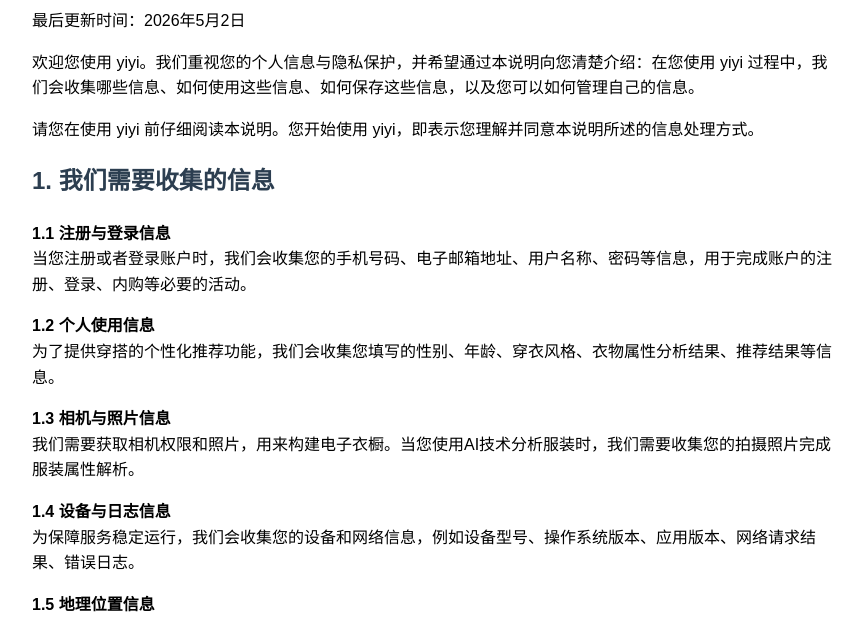
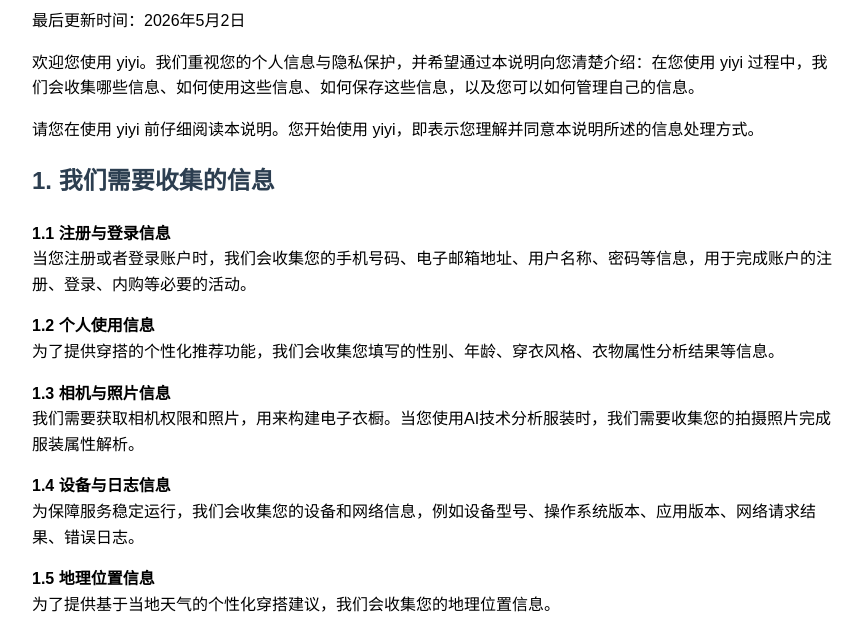
Before and after one commit to LenBlack/yiyi-privacy-policy, a plain HTML site: page index.html in a window 1280 px wide. Shown: the part 146-766 px from the top of the page, without its empty margins (208-1071 px from the left). Drawn offline with Linux system fonts and the light colour scheme.

Commit message:
docs: 更新隐私政策中的信息收集和使用说明

```diff
--- a/index.html
+++ b/index.html
@@ -16,7 +16,7 @@
 
     <h2>1. 我们需要收集的信息</h2>
     <p><strong>1.1 注册与登录信息</strong><br>当您注册或者登录账户时，我们会收集您的手机号码、电子邮箱地址、用户名称、密码等信息，用于完成账户的注册、登录、内购等必要的活动。</p>
-    <p><strong>1.2 个人使用信息</strong><br>为了提供穿搭的个性化推荐功能，我们会收集您填写的性别、年龄、穿衣风格、衣物属性分析结果、推荐结果等信息。</p>
+    <p><strong>1.2 个人使用信息</strong><br>为了提供穿搭的个性化推荐功能，我们会收集您填写的性别、年龄、穿衣风格、衣物属性分析结果等信息。</p>
     <p><strong>1.3 相机与照片信息</strong><br>我们需要获取相机权限和照片，用来构建电子衣橱。当您使用AI技术分析服装时，我们需要收集您的拍摄照片完成服装属性解析。</p>
     <p><strong>1.4 设备与日志信息</strong><br>为保障服务稳定运行，我们会收集您的设备和网络信息，例如设备型号、操作系统版本、应用版本、网络请求结果、错误日志。</p>
     <p><strong>1.5 地理位置信息</strong><br>为了提供基于当地天气的个性化穿搭建议，我们会收集您的地理位置信息。</p>
@@ -25,7 +25,7 @@
     <p><strong>2.1 提供服务</strong><br>我们使用收集到的信息提供衣橱的构建管理，穿搭个性化推荐等服务。例如，利用AI分析技术完成衣服单品的属性解析，提高衣服录入效率；根据用户已经录入的衣服单品，结合用户特点利用AI技术推荐每日穿搭。    </p>
     <p><strong>2.2 服务改进</strong><br>通过收集您的反馈和AI分析的结果，我们会不断优化改进产品的设计和服务。例如根据用户的反馈，优化AI检测算法，提高检测准确度。</p>
     <p><strong>2.3 AI分析技术</strong>
-    <br>对于衣服单品从图像数据中基本检测分类，我们调用本地模型检测，不依赖网络，不会上传您的数据到外部服务器。
+    <br>对于衣服单品的基本检测功能，我们调用本地模型检测，不依赖网络，不会上传您的数据到外部服务器。
     <br>对于衣服单品详细的属性解析，例如解析衣服的名称，具体材质，风格标签和单品描述等信息，我们将您的图像数据调用第三方图像识别API（豆包大模型）来处理，豆包大模型的隐私政策请见<a href="https://www.volcengine.com/docs/82379/1142195?TimeBefore=1715691620&lang=zh">豆包模型服务协议</a>
     </p>
 
```
